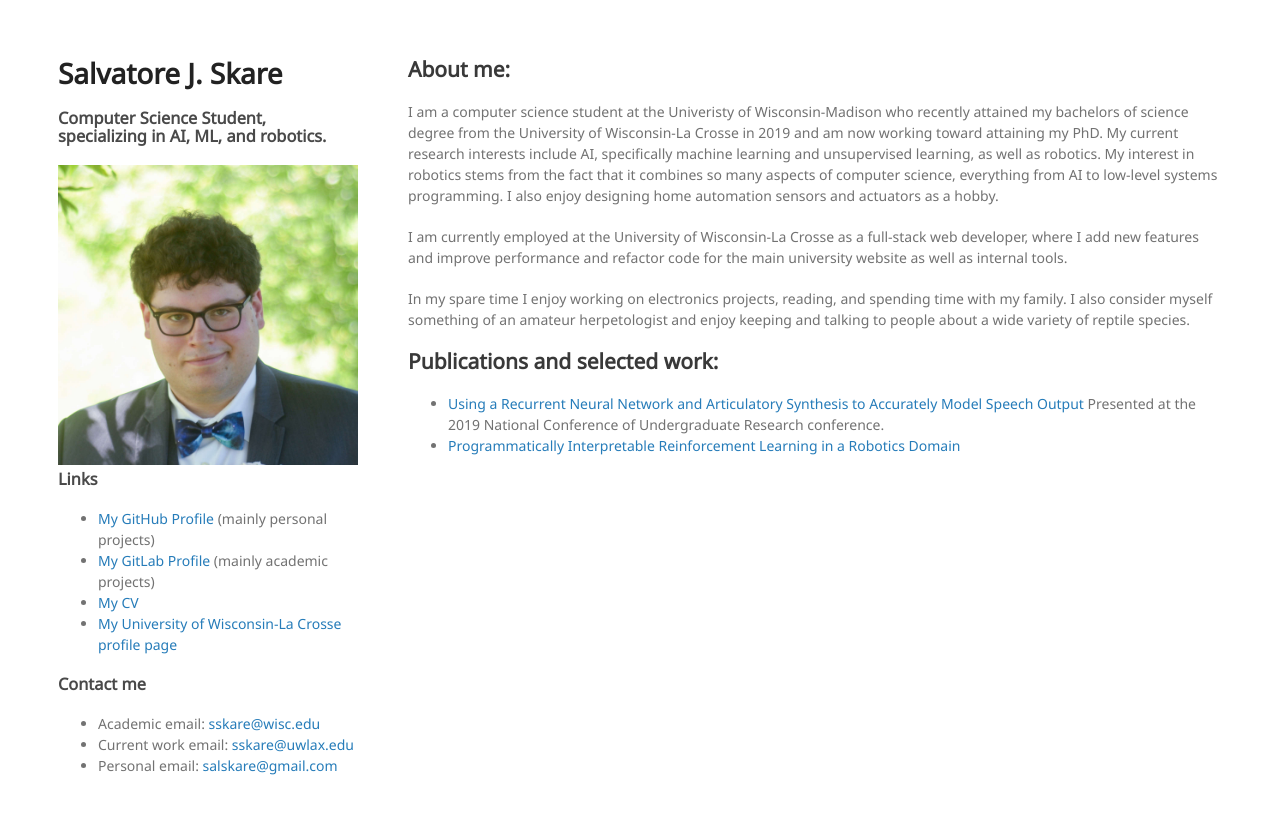
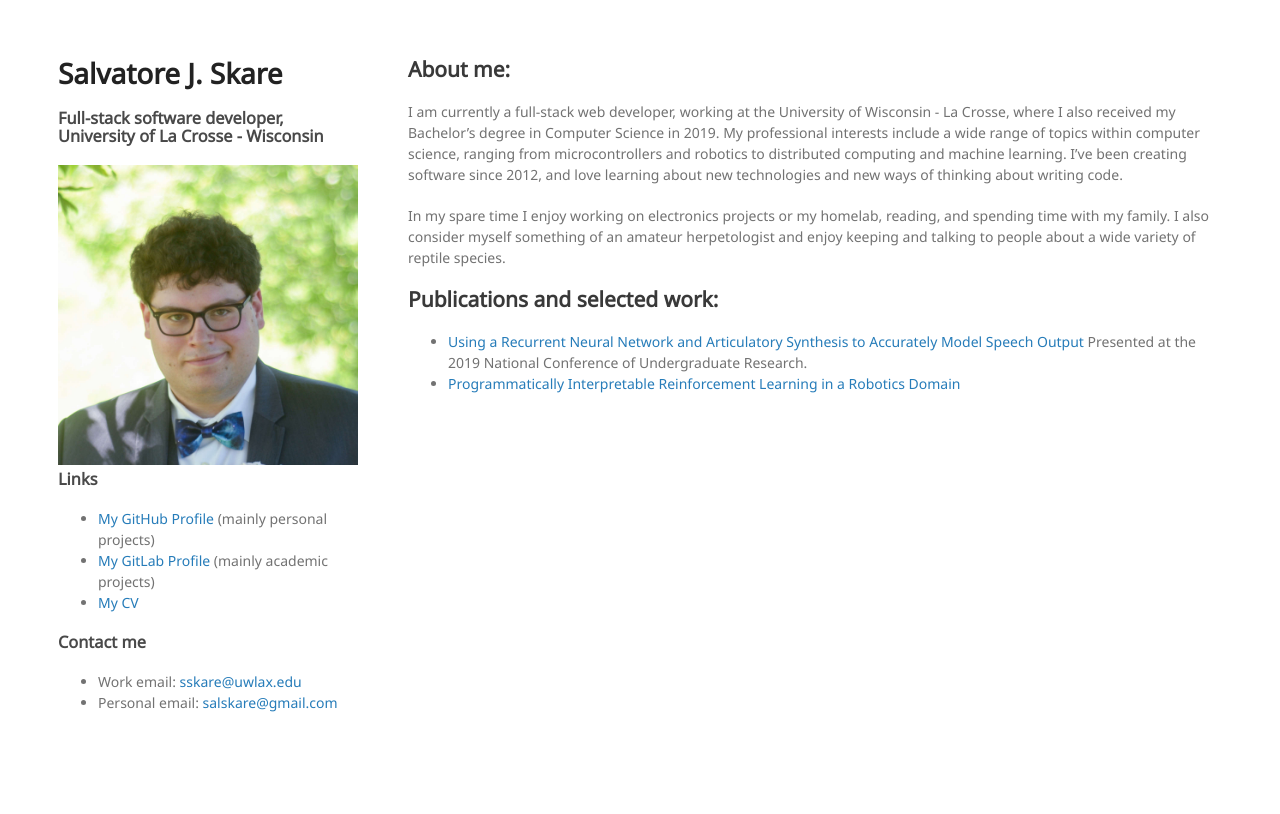
Before and after one commit to saljs/saljs.github.io, a Jekyll site: the page built from index.md, in a window 1280 px wide. Shown: the top 814 px of the page. Built offline with Jekyll 4.4.1, drawn with Linux system fonts in a browser that asks for light colours.

Commit message:
Big update to reflect changes to professional life

```diff
--- a/_layouts/default.html
+++ b/_layouts/default.html
@@ -11,7 +11,7 @@
         <div class="container">
             <div class="about">
                 <h1>Salvatore J. Skare</h1>
-                <h3>Computer Science Student, specializing in AI, ML, and robotics.</h3>
+                <h3>Full-stack software developer, University of La Crosse - Wisconsin</h3>
                 <div class="profile-image">
                     <img src="/images/profile.jpeg" width="300"/>
                 </div>
@@ -20,15 +20,13 @@
                     <li><a href="https://github.com/saljs/">My GitHub Profile</a> (mainly personal projects)</li>
                     <li><a href="https://gitlab.com/saljs/">My GitLab Profile</a> (mainly academic projects)</li>
                     <li><a href="/files/Salvatore Skare CV.pdf">My CV</a></li>
-                    <li><a href="https://www.uwlax.edu/profile/sskare/">My University of Wisconsin-La Crosse profile page</a></li>
                     {% for page in site.posts %}
                     <li><a href="{{ page.url }}">page.title</a></li>
                     {% endfor %}
                 </ul>
                 <h3>Contact me</h3>
                 <ul class="contact">
-                    <li>Academic email: <a href="mailto:sskare@wisc.edu">sskare@wisc.edu</a></li>
-                    <li>Current work email: <a href="mailto:sskare@uwlax.edu">sskare@uwlax.edu</a></li>
+                    <li>Work email: <a href="mailto:sskare@uwlax.edu">sskare@uwlax.edu</a></li>
                     <li>Personal email: <a href="mailto:salskare@gmail.com">salskare@gmail.com</a></li>
                 </ul>
             </div>
--- a/index.md
+++ b/index.md
@@ -1,28 +1,22 @@
 ---
 layout: default
 title: Salvatore J. Skare
-description: Personal website for Salvatore Skare, computer science student
+description: Personal website for Salvatore Skare, software developer
 ---
 
 ## About me:
-I am a computer science student at the Univeristy of Wisconsin-Madison who
-recently attained my bachelors of science degree from the University of
-Wisconsin-La Crosse in 2019 and am now working toward attaining my PhD. My
-current research interests include AI, specifically machine learning and
-unsupervised learning, as well as robotics. My interest in robotics stems from
-the fact that it combines so many aspects of computer science, everything from
-AI to low-level systems programming. I also enjoy designing home automation
-sensors and actuators as a hobby.
+I am currently a full-stack web developer, working at the University of
+Wisconsin - La Crosse, where I also received my Bachelor's degree in Computer
+Science in 2019. My professional interests include a wide range of topics within
+computer science, ranging from microcontrollers and robotics to distributed
+computing and machine learning. I've been creating software since 2012, and love
+learning about new technologies and new ways of thinking about writing code.
 
-I am currently employed at the University of Wisconsin-La Crosse as a full-stack
-web developer, where I add new features and improve performance and refactor
-code for the main university website as well as internal tools.
-
-In my spare time I enjoy working on electronics projects, reading, and spending
-time with my family. I also consider myself something of an amateur
+In my spare time I enjoy working on electronics projects or my homelab, reading,
+and spending time with my family. I also consider myself something of an amateur
 herpetologist and enjoy keeping and talking to people about a wide variety of
 reptile species.
 
 ## Publications and selected work:
-* [Using a Recurrent Neural Network and Articulatory Synthesis to Accurately Model Speech Output](http://www.ncurproceedings.org/ojs/index.php/NCUR2019/article/view/2895){:target="_blank" rel="noopener"} Presented at the 2019 National Conference of Undergraduate Research conference.
+* [Using a Recurrent Neural Network and Articulatory Synthesis to Accurately Model Speech Output](files/RNN Articulatory Synthesis.pdf) Presented at the 2019 National Conference of Undergraduate Research.
 * [Programmatically Interpretable Reinforcement Learning in a Robotics Domain](files/PIRL in a Robotics Domain.pdf)
```
Also changed, not shown: 2 other files.
